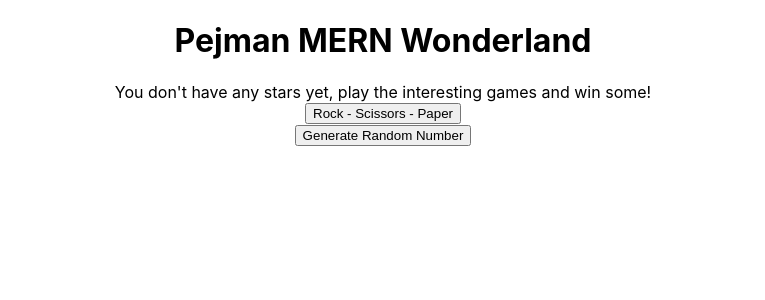
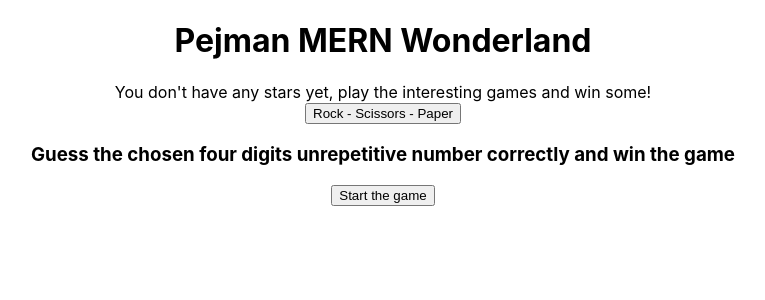
Before and after one commit to PejmanFSD/Pejman-MERN-Wonderland, a React (Create React App) app: page / in a window 1280 px wide. Both pictures are taken after a click on the button "Guess Number". Shown: the top 300 px of the page, without its empty margins (257-1022 px from the left). Built offline with nearby package versions, Linux system fonts and the light colour scheme.

Commit message:
Guessing the first digit
The user can guess the first digit and see if their guess was right or wrong

```diff
--- a/src/GuessNumber/GuessNumber.jsx
+++ b/src/GuessNumber/GuessNumber.jsx
@@ -3,7 +3,11 @@ import { getRandArr } from "../utils";
 
 export default function GuessNumber() {
   const [num, setNum] = useState([]);
+  const [isGameStarted, setIsGameStarted] = useState(false);
+  const [firstGuessStatus, setFirstGuessStatus] = useState("");
+  const [firstGuess, setFirstGuess] = useState("");
   const generateRandNum = () => {
+    setIsGameStarted(true);
     const digits = ["0", "1", "2", "3", "4", "5", "6", "7", "8", "9"];
     // We can't update the state variable multiple times in one render
     // So we create a separate variable, then assign it to the state variable
@@ -26,10 +30,45 @@ export default function GuessNumber() {
     }
     setNum(generatedRandNum);
   };
+  const handleChange = (e) => {
+    if (e.target.value.length === 0) {
+      return;
+    }
+    // const changedField = e.target.name;
+    // const newValue = e.target.value;
+    setFirstGuess(e.target.value);
+  };
+  const checkTheNumber = (e) => {
+    e.preventDefault();
+    if (parseInt(firstGuess) === parseInt(num[0])) {
+      setFirstGuessStatus("Welldone");
+    } else {
+      setFirstGuessStatus("Wrong Guess");
+    }
+  };
   return (
     <div>
+      {num && (
+        <h3>
+          Guess the chosen four digits unrepetitive number correctly and win the
+          game
+        </h3>
+      )}
       {num}
-      <button onClick={() => generateRandNum()}>Generate Random Number</button>
+      <button onClick={() => generateRandNum()}>Start the game</button>
+      {isGameStarted && (
+        <form onSubmit={checkTheNumber}>
+          <input
+            type="text"
+            placeholder="First Digit"
+            name="First Digit"
+            id="First Digit"
+            onChange={handleChange}
+          />
+          <button>Done</button>
+        </form>
+      )}
+      {firstGuessStatus && firstGuessStatus}
     </div>
   );
 }
```
